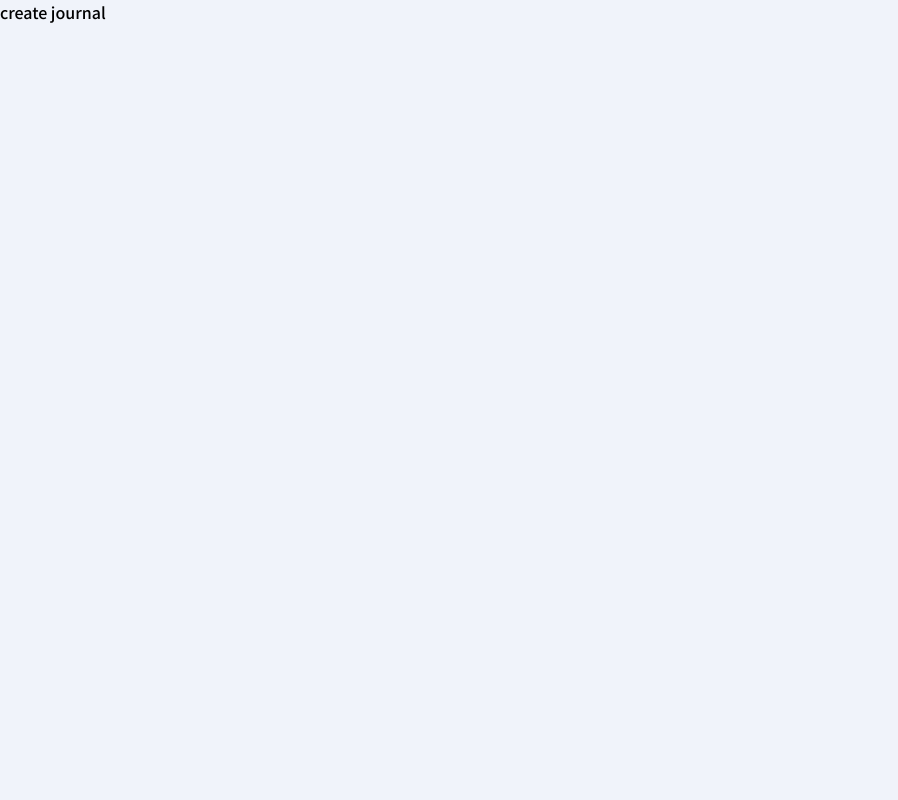
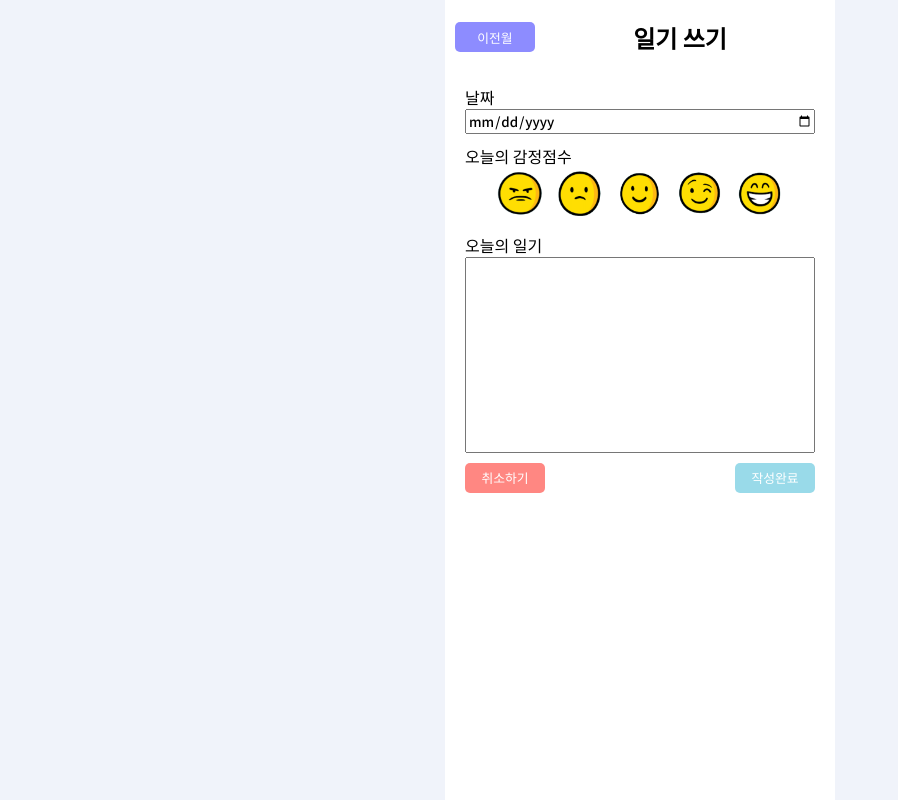
Before and after one commit to danimkim/mood-tracking-journal, a React (Create React App) app: page /new in a window 1280 px wide. Shown: the whole page, without its empty margins (0-898 px from the left). Built offline with nearby package versions, Linux system fonts and the light colour scheme.

Commit message:
🚧 creating and editing journal page WIP

```diff
--- /dev/null
+++ b/src/components/EmotionRatingScale.js
@@ -0,0 +1,41 @@
+import styled from "styled-components";
+
+/** 일기 작성 페이지의 감정 이모지 선택 부분 */
+const EmotionRatingScale = () => {
+  const BASE_URL = `${process.env.PUBLIC_URL}/assets`;
+
+  return (
+    <Container>
+      <Scale>
+        <img src={`${BASE_URL}/emotion-1.png`} alt="" />
+      </Scale>
+      <Scale>
+        <img src={`${BASE_URL}/emotion-2.png`} alt="" />
+      </Scale>
+      <Scale>
+        <img src={`${BASE_URL}/emotion-3.png`} alt="" />
+      </Scale>
+      <Scale>
+        <img src={`${BASE_URL}/emotion-4.png`} alt="" />
+      </Scale>
+      <Scale>
+        <img src={`${BASE_URL}/emotion-5.png`} alt="" />
+      </Scale>
+    </Container>
+  );
+};
+
+export default EmotionRatingScale;
+
+const Container = styled.ul`
+  display: flex;
+  gap: 10px;
+  justify-content: center;
+`;
+
+const Scale = styled.li`
+  img {
+    width: 50px;
+    height: 50px;
+  }
+`;
--- /dev/null
+++ b/src/components/JournalEditor.js
@@ -0,0 +1,47 @@
+import styled from "styled-components";
+import EmotionRatingScale from "./EmotionRatingScale";
+import Button from "./Button";
+
+const JournalEditor = () => {
+  return (
+    <Form>
+      <label htmlFor="">날짜</label>
+      <input type="date" />
+      <label htmlFor="">오늘의 감정점수</label>
+      <EmotionRatingScale />
+      <input type="text" style={{ display: "none" }} />
+      <label htmlFor="">오늘의 일기</label>
+      <Textarea name="" id="" cols="30" rows="10" />
+      <ButtonContainer>
+        <Button type="button" buttonType={"warning"}>
+          취소하기
+        </Button>
+        <Button type="submit" buttonType="positive">
+          작성완료
+        </Button>
+      </ButtonContainer>
+    </Form>
+  );
+};
+
+export default JournalEditor;
+
+const Form = styled.form`
+  padding: 0 10px;
+  display: flex;
+  flex-direction: column;
+
+  label {
+    margin-top: 10px;
+  }
+`;
+
+const ButtonContainer = styled.div`
+  margin-top: 10px;
+  display: flex;
+  justify-content: space-between;
+`;
+
+const Textarea = styled.textarea`
+  resize: none;
+`;
--- a/src/pages/Edit.js
+++ b/src/pages/Edit.js
@@ -1,5 +1,16 @@
+import Button from "../components/Button";
+import Header from "../components/Header";
+import { useSearchParams } from "react-router-dom";
+
 const Edit = () => {
-  return <div>Edit</div>;
+  const [searchParams, setSearchParams] = useSearchParams();
+
+  return (
+    <div>
+      <Header leftButton={<Button>뒤로가기</Button>} pageTitle={"수정하기"} />
+      일기 수정 페이지 입니다.
+    </div>
+  );
 };
 
 export default Edit;
--- a/src/pages/New.js
+++ b/src/pages/New.js
@@ -1,5 +1,34 @@
+import styled from "styled-components";
+import Header from "../components/Header";
+import Button from "../components/Button";
+import { useNavigate } from "react-router-dom";
+import EmotionRatingScale from "../components/EmotionRatingScale";
+import JournalEditor from "../components/JournalEditor";
+
 const New = () => {
-  return <div>create journal</div>;
+  const navigate = useNavigate();
+
+  /** 뒤로가기 버튼 클릭 이벤트 핸들러 */
+  const handleGoPreviousClick = () => navigate(-1);
+
+  return (
+    <Container>
+      <Header
+        pageTitle={"일기 쓰기"}
+        leftButton={<Button onClick={handleGoPreviousClick}>이전월</Button>}
+      />
+      <JournalEditor />
+    </Container>
+  );
 };
 
 export default New;
+
+const Container = styled.div`
+  width: 390px;
+  margin: 0 auto;
+  background-color: #fff;
+  height: 100vh;
+  padding: 0 10px;
+  box-sizing: border-box;
+`;
```
